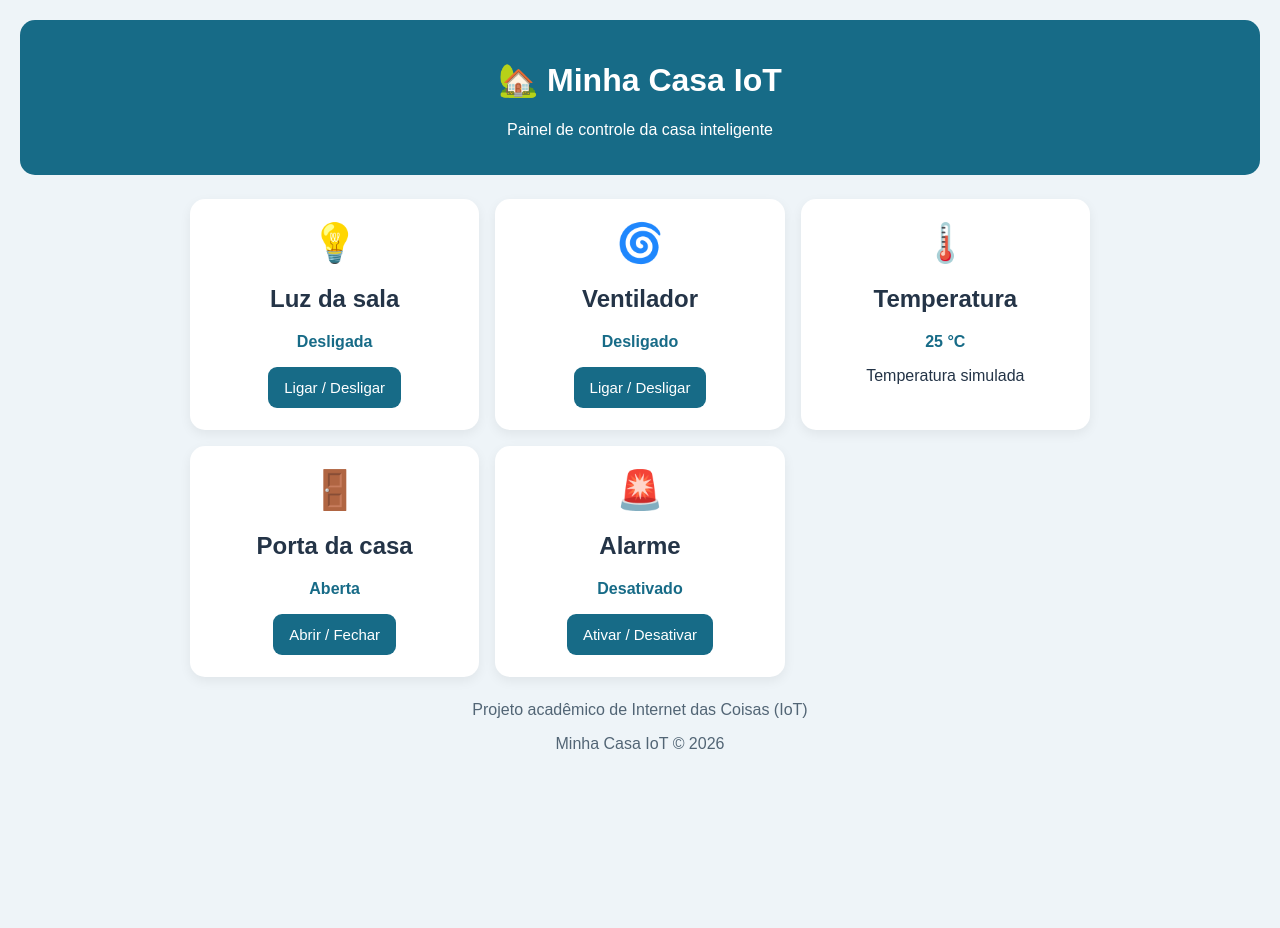
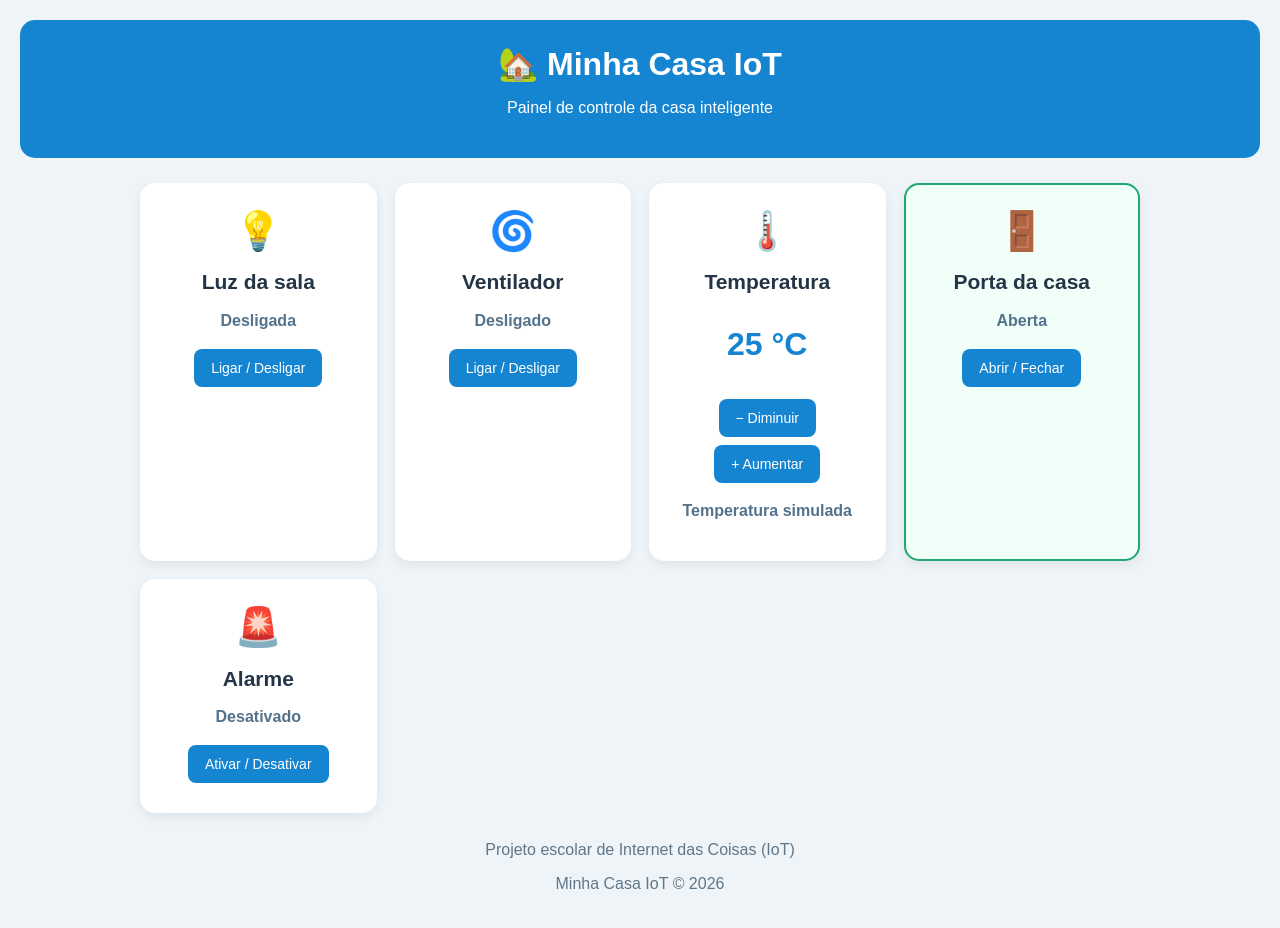
Before and after one commit to almeidasousa/minha-casa-iot, a plain HTML site: page index.html in a window 1280 px wide. Both pictures are taken after a click on the button "Abrir / Fechar". Before the commit the page ends 800 px from the top, so only its background shows below. Drawn offline with Linux system fonts and the light colour scheme.

Commit message:
Refactor HTML structure and styles for IoT dashboard

```diff
--- a/index.html
+++ b/index.html
@@ -4,55 +4,99 @@
 <meta charset="UTF-8">
 <meta name="viewport" content="width=device-width, initial-scale=1.0">
 <title>Minha Casa IoT</title>
+
 <style>
+* {
+  box-sizing: border-box;
+}
+
 body {
+  margin: 0;
+  padding: 20px;
   font-family: Arial, sans-serif;
   background: #eef4f8;
   color: #243447;
+}
+
+header {
+  background: #1685d1;
+  color: white;
   text-align: center;
-    margin: 0;
-    padding: 20px;
+  padding: 25px 10px;
+  border-radius: 15px;
+  margin-bottom: 25px;
 }
-header {
-    background: #176b87;
-    color: white;
-    padding: 20px;
-    border-radius: 15px;
+
+header h1 {
+  margin: 0 0 10px;
 }
+
 .painel {
   display: grid;
   grid-template-columns: repeat(auto-fit, minmax(220px, 1fr));
-    gap: 16px;
-    max-width: 900px;
-    margin: 24px auto;
+  gap: 18px;
+  max-width: 1000px;
+  margin: auto;
 }
-.card {
+
+.cartao {
   background: white;
-    padding: 22px;
   border-radius: 15px;
-    box-shadow: 0 4px 12px #00000010;
+  padding: 24px 15px;
+  text-align: center;
+  box-shadow: 0 4px 12px #00000012;
+  border: 2px solid transparent;
 }
-.icone { font-size: 38px; }
+
+.cartao.ativo {
+  border-color: #21a675;
+  background: #f0fff8;
+}
+
+.icone {
+  font-size: 38px;
+  margin-bottom: 10px;
+}
+
+h2 {
+  font-size: 21px;
+}
+
 .estado {
+  color: #53728b;
   font-weight: bold;
-    color: #176b87;
+  margin: 15px 0;
 }
+
 button {
-    background: #176b87;
+  background: #1685d1;
   color: white;
   border: none;
-    border-radius: 9px;
-    padding: 12px 16px;
+  padding: 11px 17px;
+  margin: 4px;
+  border-radius: 8px;
   cursor: pointer;
-    font-size: 15px;
+  font-size: 14px;
 }
-button:hover { background: #104e63; }
+
+button:hover {
+  background: #0867aa;
+}
+
+.temperatura {
+  font-size: 32px;
+  font-weight: bold;
+  color: #1685d1;
+}
+
 footer {
-    margin-top: 20px;
-    color: #526575;
+  text-align: center;
+  margin-top: 28px;
+  color: #607789;
 }
 </style>
 </head>
+
 <body>
 
 <header>
@@ -62,65 +106,113 @@ footer {
 
 <main class="painel">
 
-<section class="card">
+  <section class="cartao" id="cartaoLuz">
     <div class="icone">💡</div>
     <h2>Luz da sala</h2>
-    <p class="estado" id="luz">Desligada</p>
-    <button onclick="alternar('luz','Desligada','Ligada')">
-        Ligar / Desligar
-    </button>
+    <p class="estado" id="estadoLuz">Desligada</p>
+    <button onclick="alternar('luz')">Ligar / Desligar</button>
   </section>
 
-<section class="card">
+  <section class="cartao" id="cartaoVentilador">
     <div class="icone">🌀</div>
     <h2>Ventilador</h2>
-    <p class="estado" id="ventilador">Desligado</p>
-    <button onclick="alternar('ventilador','Desligado','Ligado')">
-        Ligar / Desligar
-    </button>
+    <p class="estado" id="estadoVentilador">Desligado</p>
+    <button onclick="alternar('ventilador')">Ligar / Desligar</button>
   </section>
 
-<section class="card">
+  <section class="cartao">
     <div class="icone">🌡️</div>
     <h2>Temperatura</h2>
-    <p class="estado">25 °C</p>
-    <p>Temperatura simulada</p>
+    <p class="temperatura"><span id="graus">25</span> °C</p>
+    <button onclick="mudarTemperatura(-1)">− Diminuir</button>
+    <button onclick="mudarTemperatura(1)">+ Aumentar</button>
+    <p class="estado">Temperatura simulada</p>
   </section>
 
-<section class="card">
-    <div class="icone">🚪</div>
+  <section class="cartao" id="cartaoPorta">
+    <div class="icone" id="iconePorta">🚪</div>
     <h2>Porta da casa</h2>
-    <p class="estado" id="porta">Fechada</p>
-    <button onclick="alternar('porta','Fechada','Aberta')">
-        Abrir / Fechar
-    </button>
+    <p class="estado" id="estadoPorta">Fechada</p>
+    <button onclick="alternar('porta')">Abrir / Fechar</button>
   </section>
 
-<section class="card">
+  <section class="cartao" id="cartaoAlarme">
     <div class="icone">🚨</div>
     <h2>Alarme</h2>
-    <p class="estado" id="alarme">Desativado</p>
-    <button onclick="alternar('alarme','Desativado','Ativado')">
-        Ativar / Desativar
-    </button>
+    <p class="estado" id="estadoAlarme">Desativado</p>
+    <button onclick="alternar('alarme')">Ativar / Desativar</button>
   </section>
 
 </main>
 
 <footer>
-    <p>Projeto acadêmico de Internet das Coisas (IoT)</p>
+  <p>Projeto escolar de Internet das Coisas (IoT)</p>
   <p>Minha Casa IoT © 2026</p>
 </footer>
 
 <script>
-function alternar(id, estadoInicial, estadoAlternativo) {
-    const elemento = document.getElementById(id);
+let estados = {
+  luz: false,
+  ventilador: false,
+  porta: false,
+  alarme: false
+};
 
-    if (elemento.textContent === estadoInicial) {
-        elemento.textContent = estadoAlternativo;
-    } else {
-        elemento.textContent = estadoInicial;
+let temperatura = 25;
+
+function alternar(item) {
+  estados[item] = !estados[item];
+
+  if (item === "luz") {
+    document.getElementById("estadoLuz").textContent =
+      estados.luz ? "Ligada" : "Desligada";
   }
+
+  if (item === "ventilador") {
+    document.getElementById("estadoVentilador").textContent =
+      estados.ventilador ? "Ligado" : "Desligado";
+  }
+
+  if (item === "porta") {
+    document.getElementById("estadoPorta").textContent =
+      estados.porta ? "Aberta" : "Fechada";
+
+    document.getElementById("iconePorta").textContent =
+      estados.porta ? "🚪" : "🚪";
+  }
+
+  if (item === "alarme") {
+    document.getElementById("estadoAlarme").textContent =
+      estados.alarme ? "Ativado" : "Desativado";
+  }
+
+  const nomes = {
+    luz: "Luz",
+    ventilador: "Ventilador",
+    porta: "Porta",
+    alarme: "Alarme"
+  };
+
+  const cartoes = {
+    luz: "cartaoLuz",
+    ventilador: "cartaoVentilador",
+    porta: "cartaoPorta",
+    alarme: "cartaoAlarme"
+  };
+
+  document.getElementById(cartoes[item]).classList.toggle(
+    "ativo",
+    estados[item]
+  );
+}
+
+function mudarTemperatura(valor) {
+  temperatura += valor;
+
+  if (temperatura < 10) temperatura = 10;
+  if (temperatura > 40) temperatura = 40;
+
+  document.getElementById("graus").textContent = temperatura;
 }
 </script>
 
```
Lines whose indentation alone changed are shown as unchanged.
